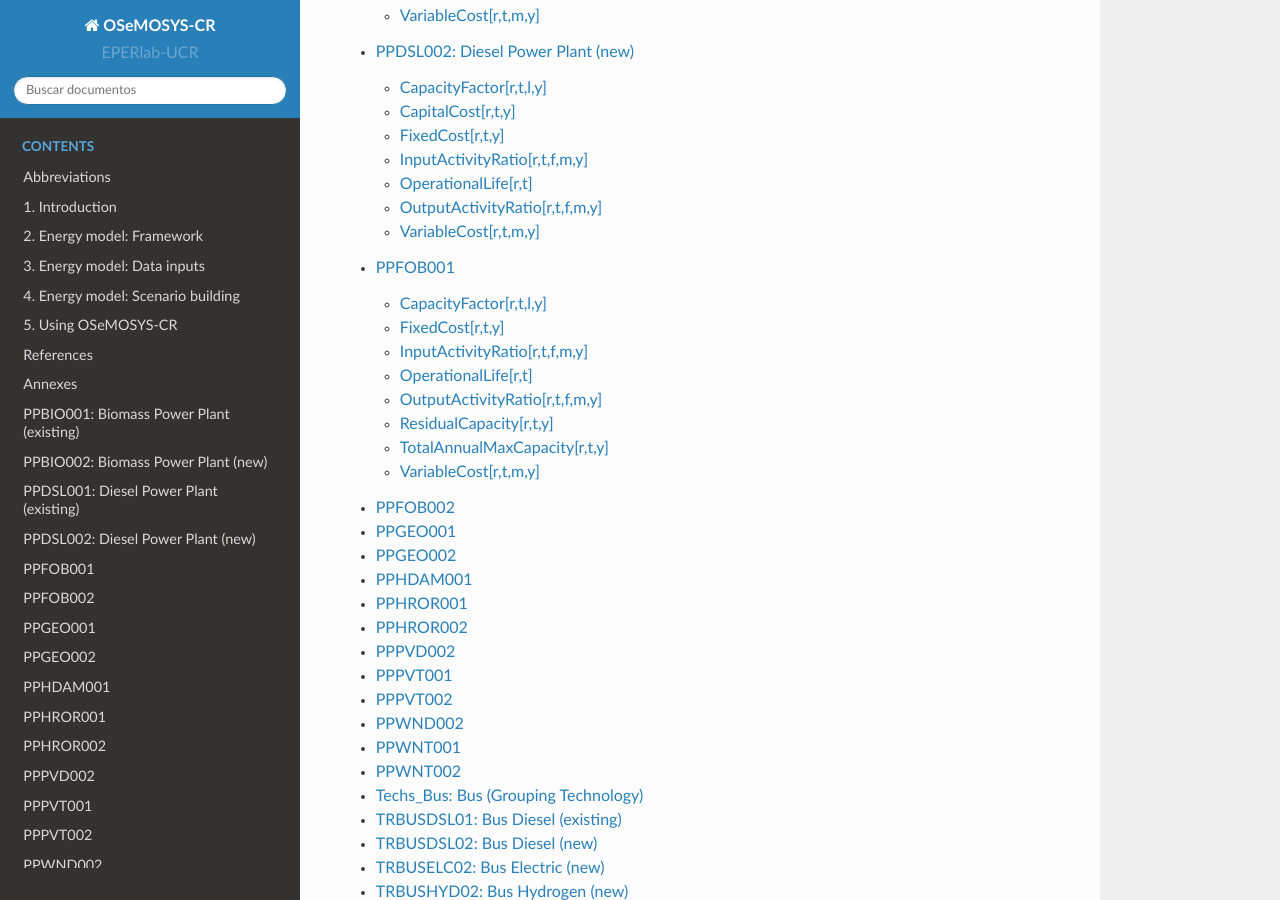
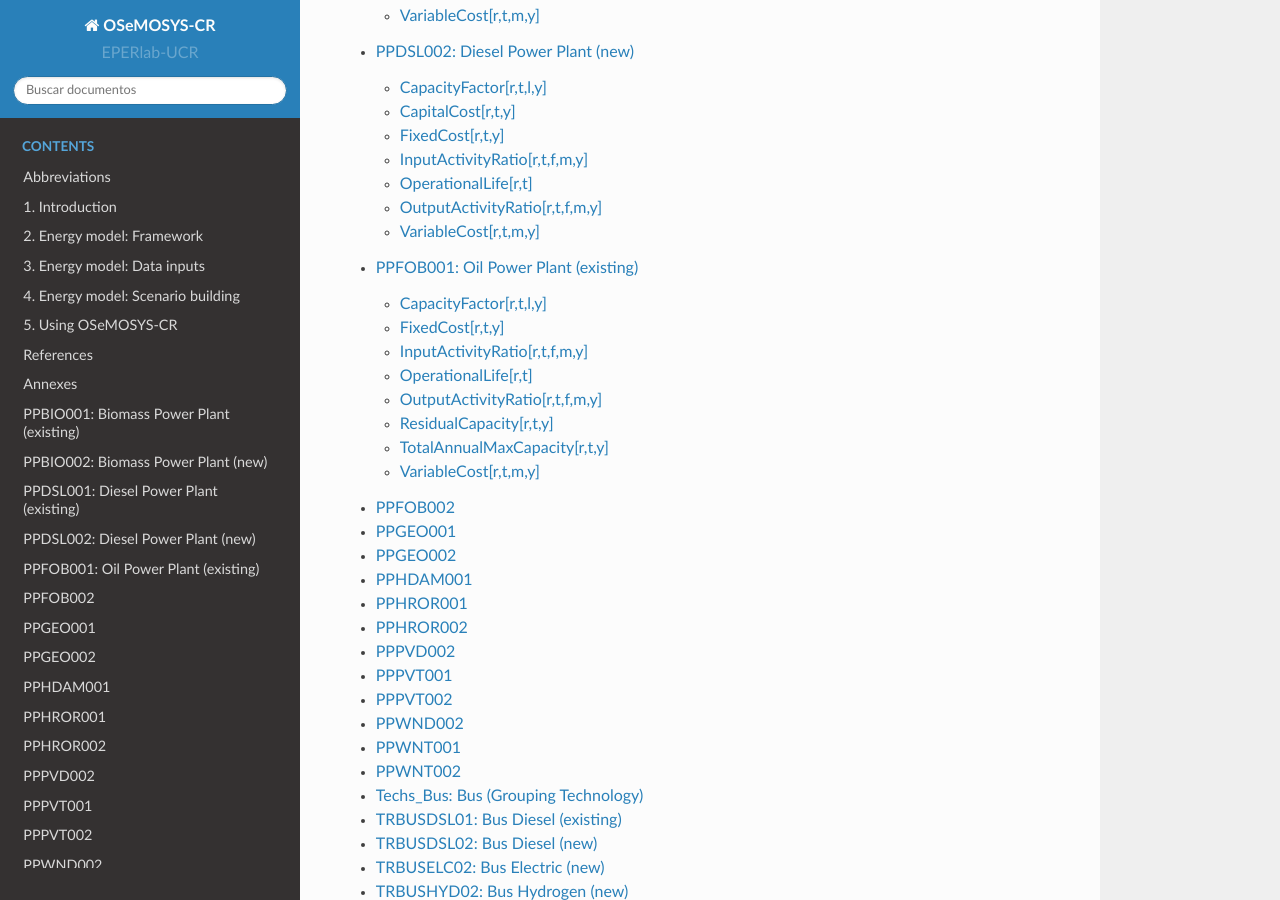
Before and after one commit to EPERLab/OSeMOSYS-CR, a Sphinx documentation site: the page built from docs/index.rst, in a window 1280 px wide and 900 px high, scrolled down 1512 px. Built offline with Sphinx 7.4.7 and the Read the Docs theme 2.0.0, drawn with Linux system fonts in a browser that asks for light colours; formulas are drawn with MathJax 3.

Commit message:
Update 07_PPFOB001.rst

```diff
--- a/docs/fichas/07_PPFOB001.rst
+++ b/docs/fichas/07_PPFOB001.rst
@@ -1,4 +1,4 @@
-PPFOB001
+PPFOB001: Oil Power Plant (existing)
 =====================================
 
 +-------------------------------------------------+-------+--------------+--------------+--------------+--------------+
```
